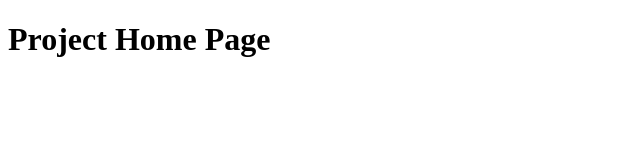
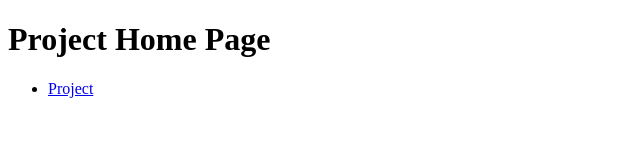
Before and after one commit to rasata/wu-hao-webdev, a website: page public/project/index.html in a window 1280 px wide. Shown: the full height of the page, 0-640 px from the left. Drawn offline with Linux system fonts and the light colour scheme.

Commit message:
added a link to the project page (empty for now)

```diff
--- a/public/project/index.html
+++ b/public/project/index.html
@@ -6,5 +6,10 @@
 </head>
 <body>
     <h1>Project Home Page</h1>
+    <ul>
+        <li>
+            <a href="https://wu-hao-webdev-project.herokuapp.com/">Project</a>
+        </li>
+    </ul>
 </body>
 </html>
```
